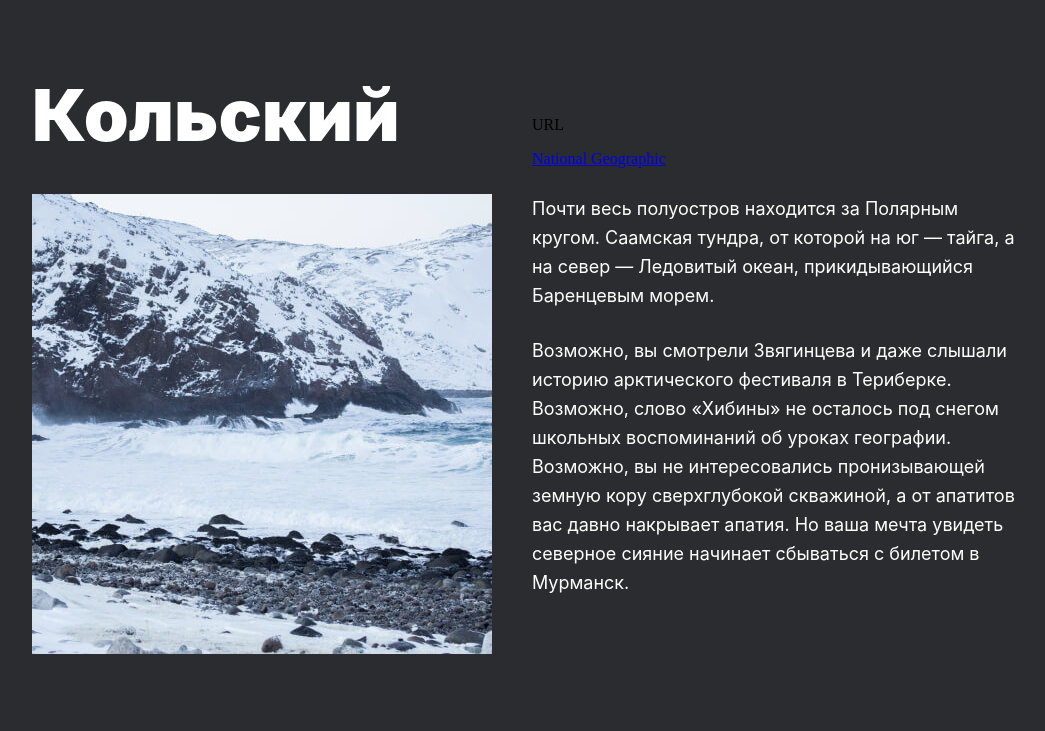
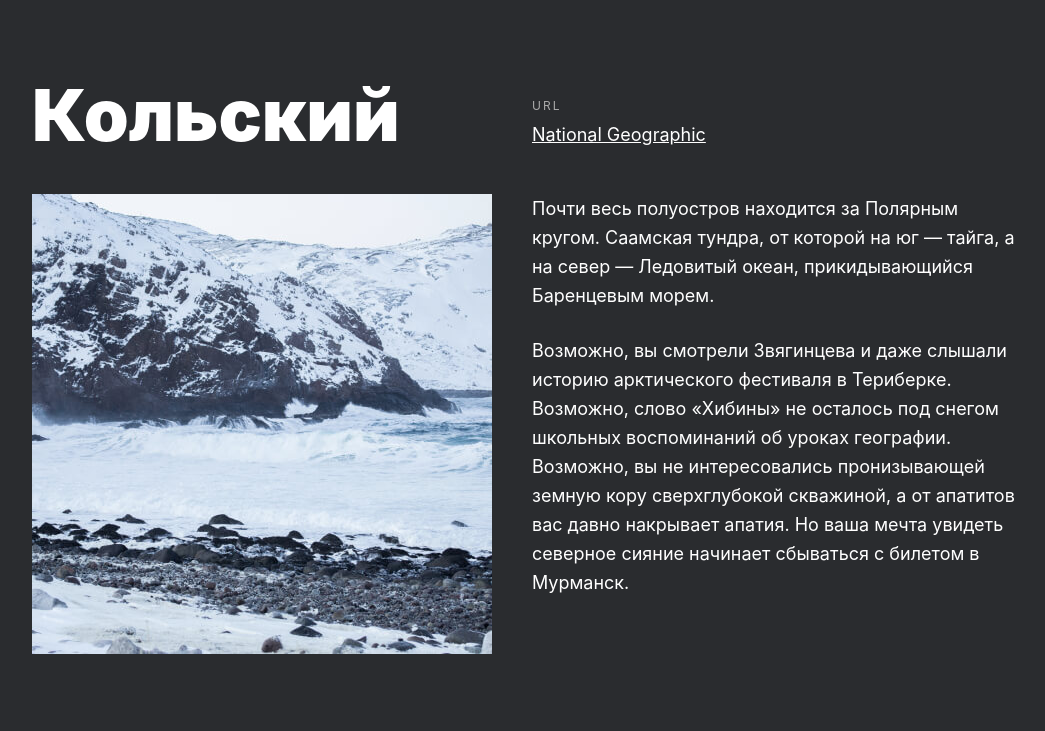
Before and after one commit to katyaslanidi/russian-travel, a plain HTML site: page index.html in a window 1280 px wide. Shown: the part 3177-3908 px from the top of the page, without its empty margins (116-1161 px from the left). Drawn offline with Linux system fonts and the light colour scheme; a web font is replaced by a local one.

Commit message:
Update index.css

```diff
--- a/pages/index.css
+++ b/pages/index.css
@@ -28,8 +28,8 @@
 @import url(../blocks/places/place/__paragraph/place__paragraph.css);
 @import url(../blocks/places/place/__title/place__title.css);
 @import url(../blocks/places/place/__website/place__website.css);
-@import url(../blocks/places/place/__website/__link/place__website_link.css);
-@import url(../blocks/places/place/__website/__url-heading/place__website_url-heading.css);
+@import url(../blocks/places/place/__website/__link/place__website__link.css);
+@import url(../blocks/places/place/__website/__url-heading/place__website__url-heading.css);
 
 @import url(../blocks/cover/cover.css);
 @import url(../blocks/cover/__background/cover__backgroung.css);
```
